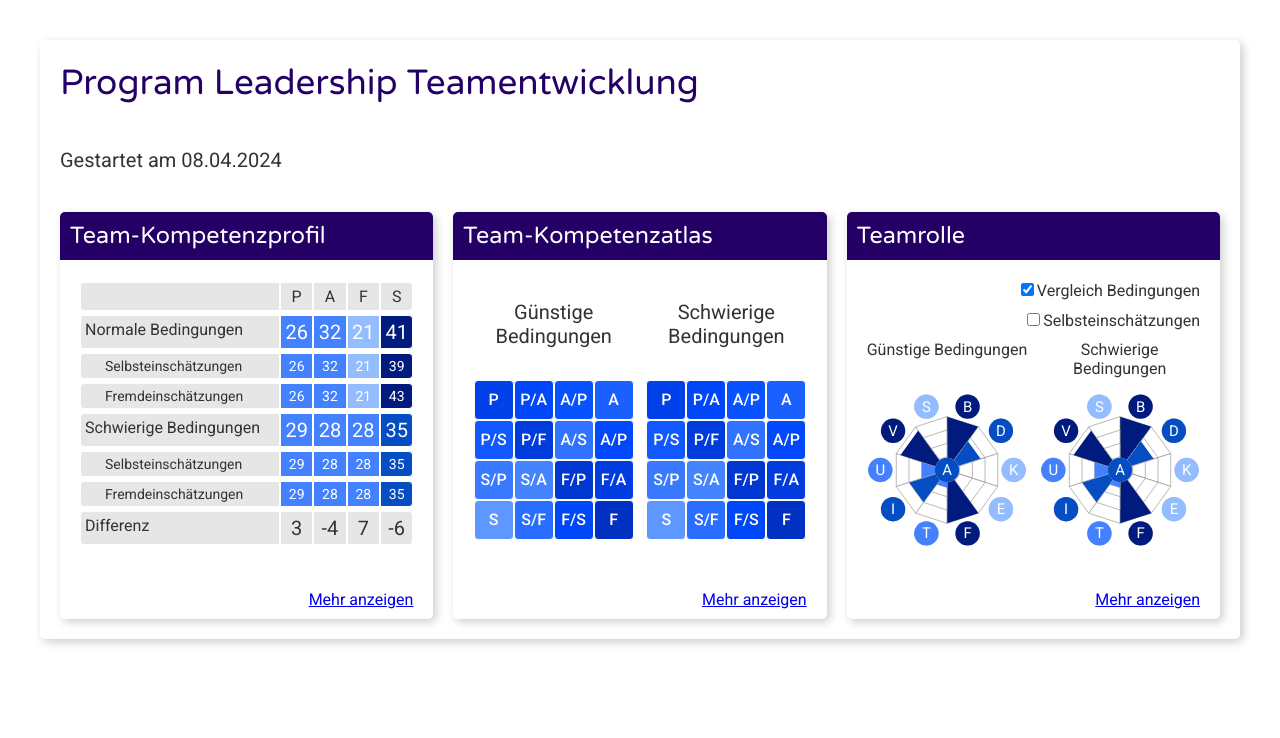
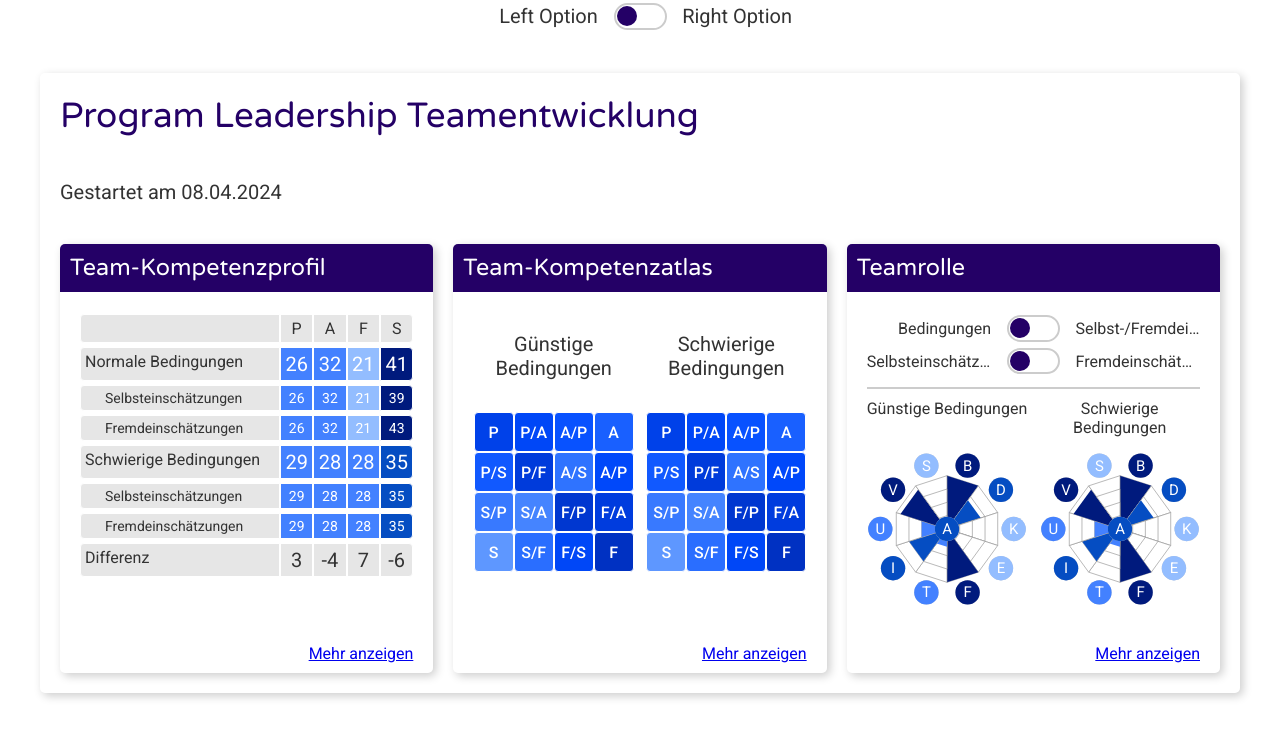
Before and after one commit to stbuhr/consultant-dashboard, an Angular app: page / in a window 1280 px wide. Shown: the top 738 px of the page. Built offline with nearby package versions, Linux system fonts and the light colour scheme.

Commit message:
Add switch component and update font sizes

```diff
--- a/src/app/app.component.html
+++ b/src/app/app.component.html
@@ -1 +1,2 @@
+<app-switch></app-switch>
 <app-program-preview></app-program-preview>
--- a/src/app/app.component.ts
+++ b/src/app/app.component.ts
@@ -1,11 +1,12 @@
 import { Component } from '@angular/core';
 import { RouterOutlet } from '@angular/router';
 import { ProgramPreviewComponent } from './program-preview/program-preview.component';
+import { SwitchComponent } from './switch/switch.component';
 
 @Component({
   selector: 'app-root',
   standalone: true,
-  imports: [RouterOutlet, ProgramPreviewComponent],
+  imports: [RouterOutlet, ProgramPreviewComponent, SwitchComponent],
   templateUrl: './app.component.html',
   styleUrl: './app.component.scss',
 })
--- /dev/null
+++ b/src/app/switch/switch.component.html
@@ -0,0 +1,9 @@
+<div class="container">
+  <div class="left-wrapper">
+    <div class="left-option">{{ leftOption() }}</div>
+  </div>
+  <input type="checkbox" class="switch" />
+  <div class="right-wrapper">
+    <div class="right-option">{{ rightOption() }}</div>
+  </div>
+</div>
--- /dev/null
+++ b/src/app/switch/switch.component.scss
@@ -0,0 +1,63 @@
+:host {
+  display: block;
+}
+
+.container {
+  --height: 2em;
+  display: grid;
+  grid-template-columns: 1fr auto 1fr;
+  gap: 12px;
+}
+
+.left-wrapper {
+  display: flex;
+  justify-content: flex-end;
+  align-items: center;
+  overflow: hidden;
+}
+
+.right-wrapper {
+  display: flex;
+  justify-content: flex-start;
+  align-items: center;
+  overflow: hidden;
+}
+
+.left-option {
+  white-space: nowrap;
+  overflow: hidden;
+  text-overflow: ellipsis;
+}
+
+.right-option {
+  white-space: nowrap;
+  overflow: hidden;
+  text-overflow: ellipsis;
+}
+
+.switch {
+  position: relative;
+  user-select: none;
+  appearance: none;
+  width: calc(var(--height) * 2);
+  height: var(--height);
+  border: 2px solid var(--dimmed-border);
+  border-radius: 100vw;
+  cursor: pointer;
+}
+
+.switch::after {
+  content: "";
+  position: absolute;
+  width: calc(var(--height) - 0.2em - 4px);
+  height: calc(var(--height) - 0.2em - 4px);
+  top: 0.1em;
+  left: 0.1em;
+  background-color: var(--active-background);
+  border-radius: 50%;
+}
+
+input[type="checkbox"].switch:checked::after {
+  left: auto;
+  right: 0.1em;
+}
--- /dev/null
+++ b/src/app/switch/switch.component.ts
@@ -0,0 +1,17 @@
+import { CommonModule } from '@angular/common';
+import { ChangeDetectionStrategy, Component, input } from '@angular/core';
+
+@Component({
+  selector: 'app-switch',
+  standalone: true,
+  imports: [CommonModule],
+  templateUrl: './switch.component.html',
+  styleUrl: './switch.component.scss',
+  changeDetection: ChangeDetectionStrategy.OnPush,
+})
+export class SwitchComponent {
+  leftOption = input('Left Option');
+  rightOption = input('Right Option');
+
+  // selected = output<boolean>();
+}
--- a/src/app/team-widget/team-widget.component.scss
+++ b/src/app/team-widget/team-widget.component.scss
@@ -23,11 +23,12 @@
 
   .content {
     padding: 1rem;
+    font-size: 20px;
   }
 
   .footer {
     text-align: right;
-    font-size: 0.8rem;
+    font-size: 16px;
     padding: 0.5rem 1rem;
   }
 }
--- a/src/app/teamroles/team-teamrole-graph/team-teamrole-graph.component.scss
+++ b/src/app/teamroles/team-teamrole-graph/team-teamrole-graph.component.scss
@@ -1,12 +1,15 @@
 :host {
   display: block;
+}
+
+svg {
+  font-size: 1.4em;
 }
 
 .teamrole-label {
   fill: white;
   text-anchor: middle;
   alignment-baseline: central;
-  font-size: 28px;
   pointer-events: none;
 }
 
@@ -23,21 +26,12 @@ path.description-background {
 }
 
 .teamrole-name {
-  font-size: 28px;
   font-weight: 500;
 }
 
 svg:has(circle.teamrole-circle.highlighted)
   circle.teamrole-circle:not(.highlighted) {
   opacity: 0;
-}
-
-.teamrole-value {
-  font-size: 28px;
-}
-
-.teamrole-percentage {
-  font-size: 28px;
 }
 
 svg:has(circle.teamrole-circle.highlighted) path.description-background {
--- a/src/app/teamroles/team-teamrole-widget/team-teamrole-widget.component.html
+++ b/src/app/teamroles/team-teamrole-widget/team-teamrole-widget.component.html
@@ -1,12 +1,12 @@
 <div class="selection">
-  <div class="select-comparison">
-    <input type="checkbox" id="select-comparison" checked="comparison()" />
-    <label for="select-comparison">{{ comparisonTitle }}</label>
-  </div>
-  <div class="select-type">
-    <input type="checkbox" id="select-type" />
-    <label for="select-type">Selbsteinschätzungen</label>
-  </div>
+  <app-switch
+    leftOption="Bedingungen"
+    rightOption="Selbst-/Fremdeinschätzungen"
+  ></app-switch>
+  <app-switch
+    leftOption="Selbsteinschätzungen"
+    rightOption="Fremdeinschätzungen"
+  ></app-switch>
 </div>
 <div class="comparison">
   <div class="header">Günstige Bedingungen</div>
--- a/src/app/teamroles/team-teamrole-widget/team-teamrole-widget.component.scss
+++ b/src/app/teamroles/team-teamrole-widget/team-teamrole-widget.component.scss
@@ -3,12 +3,11 @@
 }
 
 .selection {
-  font-size: 0.8rem;
+  font-size: 0.8em;
   text-align: right;
-
-  div {
-    margin-bottom: 0.5rem;
-  }
+  margin-bottom: 0.5rem;
+  padding-bottom: 0.5rem;
+  border-bottom: 2px solid var(--dimmed-border);
 }
 
 .comparison {
@@ -19,7 +18,7 @@
 
 .header {
   text-align: center;
-  font-size: 0.8rem;
+  font-size: 0.8em;
 }
 
 .graph {
--- a/src/app/teamroles/team-teamrole-widget/team-teamrole-widget.component.ts
+++ b/src/app/teamroles/team-teamrole-widget/team-teamrole-widget.component.ts
@@ -1,11 +1,12 @@
 import { CommonModule } from '@angular/common';
 import { ChangeDetectionStrategy, Component, signal } from '@angular/core';
 import { TeamTeamroleGraphComponent } from '../team-teamrole-graph/team-teamrole-graph.component';
+import { SwitchComponent } from '../../switch/switch.component';
 
 @Component({
   selector: 'app-team-teamrole-widget',
   standalone: true,
-  imports: [CommonModule, TeamTeamroleGraphComponent],
+  imports: [CommonModule, TeamTeamroleGraphComponent, SwitchComponent],
   templateUrl: './team-teamrole-widget.component.html',
   styleUrl: './team-teamrole-widget.component.scss',
   changeDetection: ChangeDetectionStrategy.OnPush,
```
